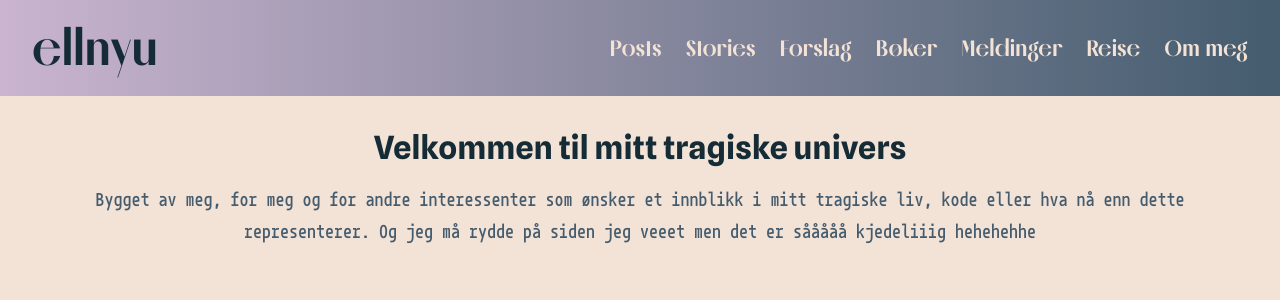
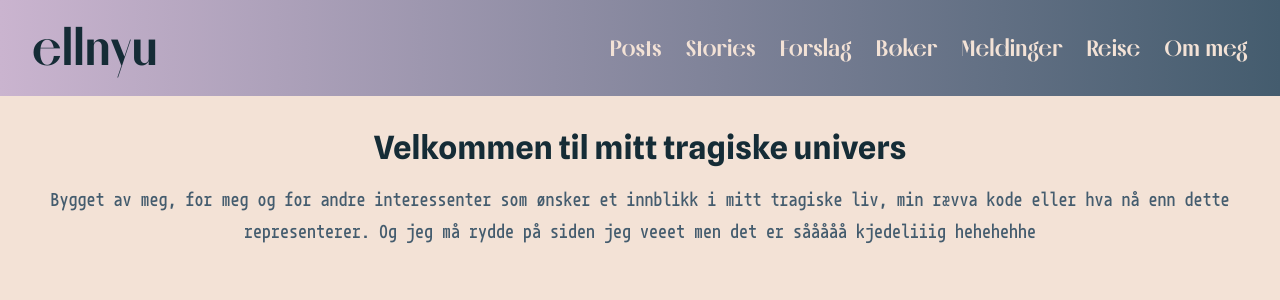
Before and after one commit to ellnyu/ellnyu, a Next.js app in the folder frontend/: page /landing in a window 1280 px wide. Shown: the top 300 px of the page. Built offline with nearby package versions, Linux system fonts and the light colour scheme.

Commit message:
:rocket: using gitmoji to commit for once even though this commit is the smallest commit mankind has ever see
i have never used this part of the commit message so i really wonder how
it looks like in github so i must test it now hehehehehe

```diff
--- a/frontend/src/app/landing/page.tsx
+++ b/frontend/src/app/landing/page.tsx
@@ -6,7 +6,7 @@ const LandingPage: React.FC = () => {
     <div style={{ textAlign: "center", padding: "2rem" }}>
       <h1>Velkommen til mitt tragiske univers</h1>
       <p>
-        Bygget av meg, for meg og for andre interessenter som ønsker et innblikk i mitt tragiske liv, kode eller hva nå enn dette representerer.
+        Bygget av meg, for meg og for andre interessenter som ønsker et innblikk i mitt tragiske liv, min rævva kode eller hva nå enn dette representerer.
         Og jeg må rydde på siden jeg veeet men det er sååååå kjedeliiig hehehehhe
       </p>
     </div>
```
